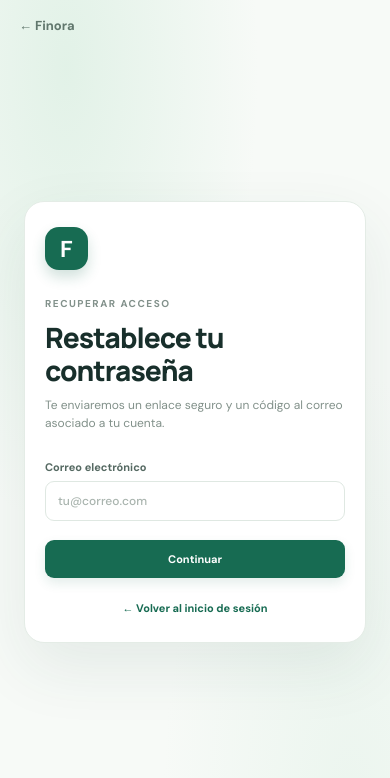
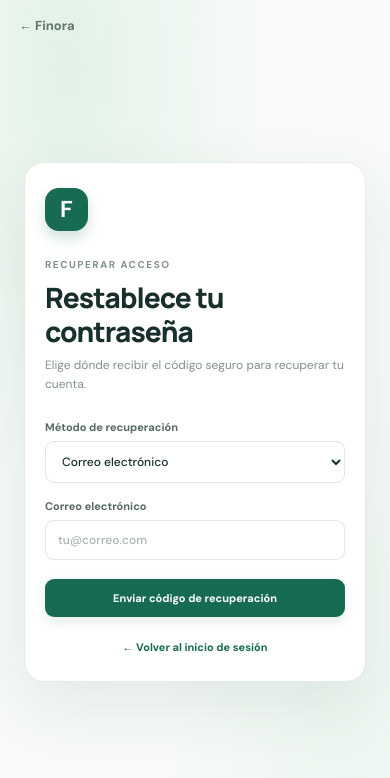
Before and after one commit to Franky718/finora, a Next.js app: page /forgot-password in a window 390 px wide. Shown: the top 778 px of the page. Built offline with nearby package versions, Linux system fonts and the light colour scheme.

Commit message:
feat(auth): add verified phone recovery to password-reset-request.tsx

```diff
--- a/components/password-reset-request.tsx
+++ b/components/password-reset-request.tsx
@@ -5,28 +5,66 @@ import Link from "next/link";
 import { useRouter } from "next/navigation";
 import { createClient } from "@/lib/supabase/client";
 
+type RecoveryMethod = "email" | "phone";
+
+function normalizePhone(value: string) {
+  return value.replace(/[\s().-]/g, "");
+}
+
+function rememberRecovery(method: RecoveryMethod, value: string) {
+  try {
+    window.sessionStorage.setItem("finora-recovery-method", method);
+    window.sessionStorage.setItem(method === "email" ? "finora-recovery-email" : "finora-recovery-phone", value);
+    window.sessionStorage.removeItem(method === "email" ? "finora-recovery-phone" : "finora-recovery-email");
+  } catch {
+    // The reset form can ask for the email or phone again when browser storage is unavailable.
+  }
+}
+
 export default function PasswordResetRequest() {
   const router = useRouter();
+  const [method, setMethod] = useState<RecoveryMethod>("email");
   const [email, setEmail] = useState("");
+  const [phone, setPhone] = useState("");
   const [loading, setLoading] = useState(false);
   const [error, setError] = useState("");
 
   async function handleSubmit(event: FormEvent<HTMLFormElement>) {
     event.preventDefault();
-    setLoading(true);
     setError("");
 
+    const normalizedEmail = email.trim().toLowerCase();
+    const normalizedPhone = normalizePhone(phone);
+    if (method === "phone" && !/^\+[1-9]\d{7,14}$/.test(normalizedPhone)) {
+      setError("Escribe el número en formato internacional, por ejemplo +528112345678.");
+      return;
+    }
+
+    setLoading(true);
     try {
       const supabase = createClient();
-      const normalizedEmail = email.trim().toLowerCase();
-      const { error: resetError } = await supabase.auth.resetPasswordForEmail(normalizedEmail, {
-        redirectTo: new URL("/auth/callback?next=/reset-password", window.location.origin).toString()
-      });
-      if (resetError) throw resetError;
-      window.sessionStorage.setItem("finora-recovery-email", normalizedEmail);
+      if (method === "email") {
+        const { error: resetError } = await supabase.auth.resetPasswordForEmail(normalizedEmail, {
+          redirectTo: window.location.origin + "/auth/callback?next=/reset-password"
+        });
+        if (resetError) throw resetError;
+        rememberRecovery("email", normalizedEmail);
+      } else {
+        const { error: otpError } = await supabase.auth.signInWithOtp({
+          phone: normalizedPhone,
+          options: { shouldCreateUser: false }
+        });
+        if (otpError) throw otpError;
+        rememberRecovery("phone", normalizedPhone);
+      }
+
       router.push("/reset-password");
     } catch {
-      setError("No se pudo procesar la solicitud. Inténtalo de nuevo más tarde.");
+      setError(
+        method === "email"
+          ? "No se pudo enviar la solicitud. Revisa el correo e inténtalo de nuevo."
+          : "No se pudo enviar el SMS. Revisa el número y que esté confirmado en tu cuenta; el envío SMS debe estar configurado en Supabase."
+      );
     } finally {
       setLoading(false);
     }
@@ -37,11 +75,26 @@ export default function PasswordResetRequest() {
       <div className="auth-brand-mark">F</div>
       <p className="eyebrow">RECUPERAR ACCESO</p>
       <h1>Restablece tu contraseña</h1>
-      <p className="muted">Te enviaremos un enlace seguro y un código al correo asociado a tu cuenta.</p>
+      <p className="muted">Elige dónde recibir el código seguro para recuperar tu cuenta.</p>
       <form className="stack-form" onSubmit={handleSubmit}>
-        <label>Correo electrónico<input value={email} onChange={(event) => setEmail(event.target.value)} type="email" autoComplete="email" required placeholder="tu@correo.com" /></label>
+        <label>
+          Método de recuperación
+          <select value={method} onChange={(event) => setMethod(event.target.value as RecoveryMethod)}>
+            <option value="email">Correo electrónico</option>
+            <option value="phone">Mensaje SMS</option>
+          </select>
+        </label>
+        {method === "email" ? (
+          <label>Correo electrónico<input value={email} onChange={(event) => setEmail(event.target.value)} type="email" autoComplete="email" required placeholder="tu@correo.com" /></label>
+        ) : (
+          <label>
+            Celular (formato internacional)
+            <input value={phone} onChange={(event) => setPhone(event.target.value)} type="tel" inputMode="tel" autoComplete="tel" required placeholder="+528112345678" />
+          </label>
+        )}
+        {method === "phone" && <p className="muted">El celular debe estar agregado y confirmado previamente en tu cuenta de Supabase Auth.</p>}
         {error && <p className="notice error" role="alert">{error}</p>}
-        <button className="button primary full-width" type="submit" disabled={loading}>{loading ? "Enviando..." : "Continuar"}</button>
+        <button className="button primary full-width" type="submit" disabled={loading}>{loading ? "Enviando código..." : "Enviar código de recuperación"}</button>
       </form>
       <p className="auth-switch"><Link href="/login">← Volver al inicio de sesión</Link></p>
     </div>
```
